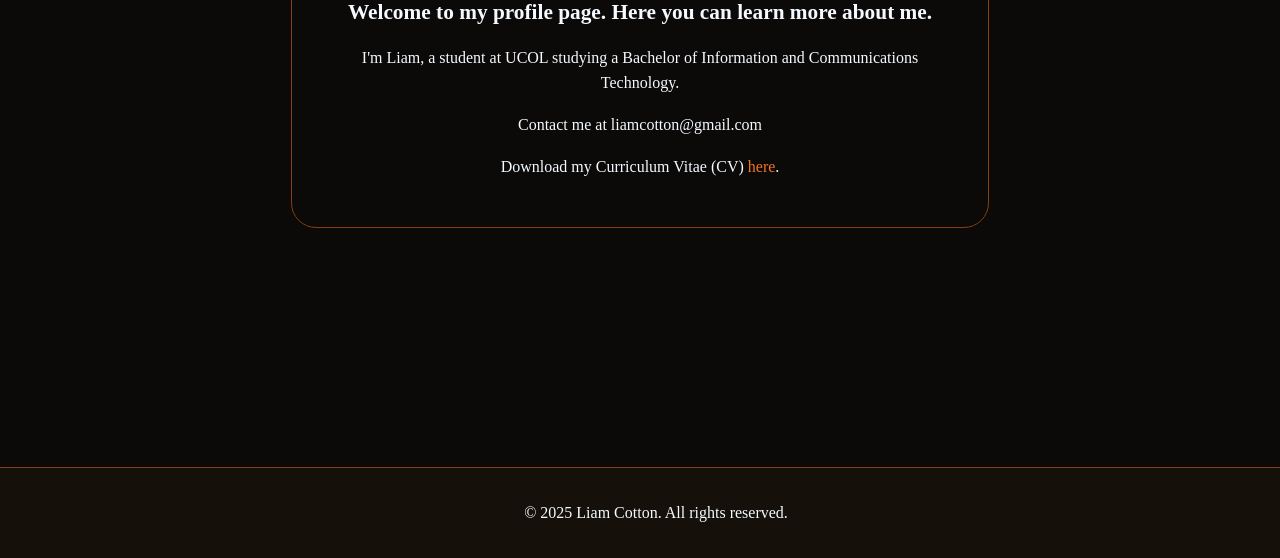
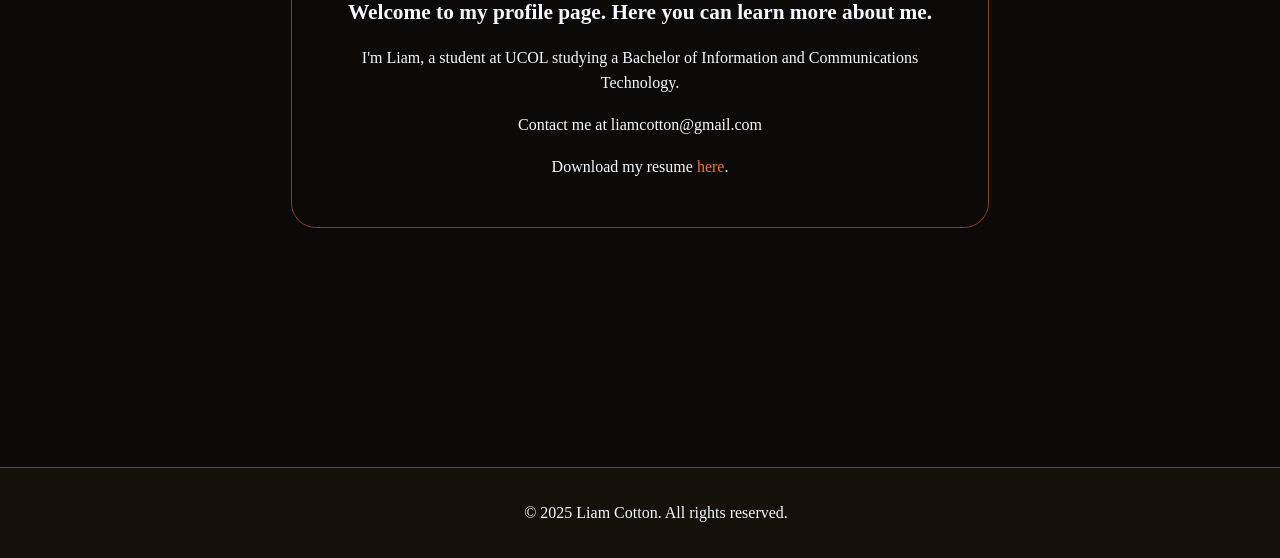
Before and after one commit to liamjcotton/liamjcotton.github.io, a plain HTML site: page profile.html in a window 1280 px wide. Shown: the part 242-800 px from the top of the page. Drawn offline with Linux system fonts and the light colour scheme; a web font is replaced by a local one.

Commit message:
Update profile.html

```diff
--- a/profile.html
+++ b/profile.html
@@ -20,7 +20,7 @@
     <h5>Welcome to my profile page. Here you can learn more about me.</h5>
     <p>I'm Liam, a student at UCOL studying a Bachelor of Information and Communications Technology.</p>
     <p>Contact me at liamcotton@gmail.com</p>
-    <p>Download my Curriculum Vitae (CV) <a href="/LiamCottonCV.pdf" download>here</a>.</p>
+    <p>Download my resume <a href="/LiamCottonCV.pdf" download>here</a>.</p>
   </div>
   <footer>
     <p>&copy; 2025 Liam Cotton. All rights reserved.</p>
```
